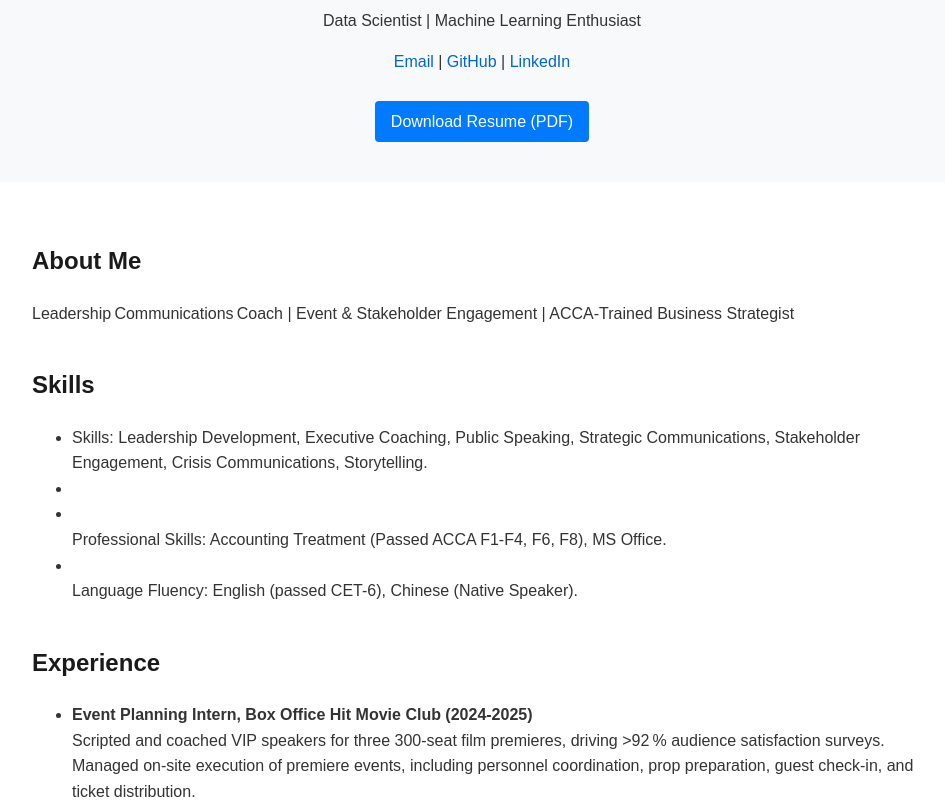
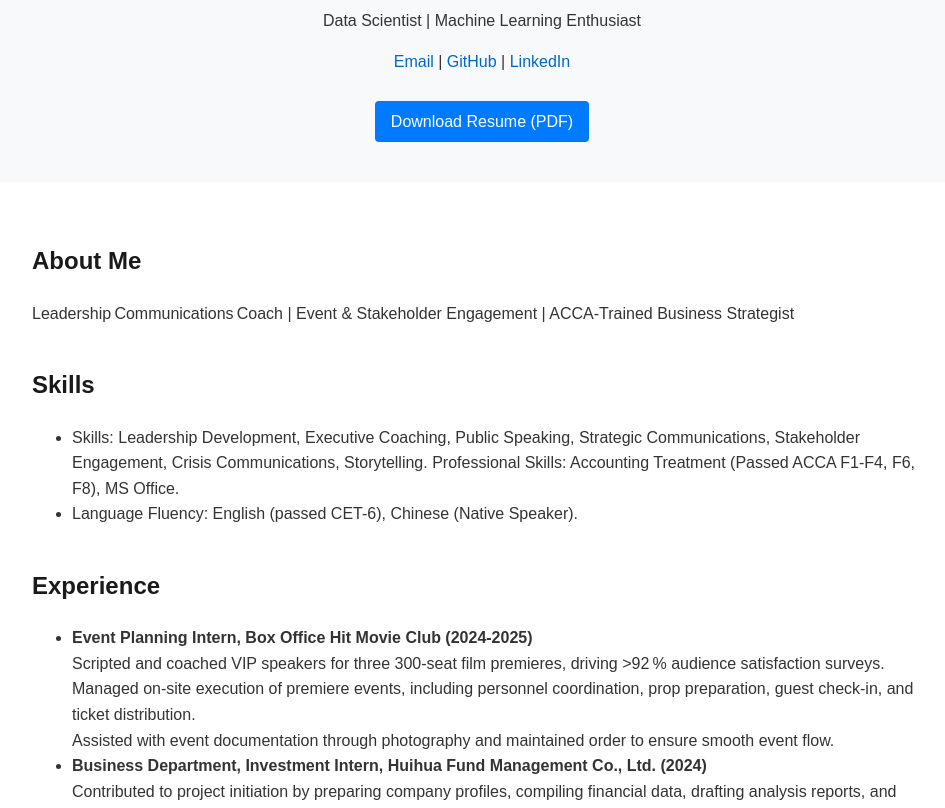
Before and after one commit to Faye713/Faye, a plain HTML site: page index.html in a window 1280 px wide. Shown: the part 284-1092 px from the top of the page, without its empty margins (158-1103 px from the left). Drawn offline with Linux system fonts and the light colour scheme.

Commit message:
Update index.html

```diff
--- a/index.html
+++ b/index.html
@@ -32,9 +32,9 @@
       <section>
         <h2>Skills</h2>
         <ul>
-          <li>Skills: Leadership Development, Executive Coaching, Public Speaking, Strategic Communications, Stakeholder Engagement, Crisis Communications, Storytelling.<li>
-          <li></li>Professional Skills: Accounting Treatment (Passed ACCA F1-F4, F6, F8), MS Office.<li>
-          </li>Language Fluency: English (passed CET-6), Chinese (Native Speaker). </li>
+          <li>Skills: Leadership Development, Executive Coaching, Public Speaking, Strategic Communications, Stakeholder Engagement, Crisis Communications, Storytelling.
+          Professional Skills: Accounting Treatment (Passed ACCA F1-F4, F6, F8), MS Office.
+          <li>Language Fluency: English (passed CET-6), Chinese (Native Speaker). </li>
         </ul>
       </section>
 
```
